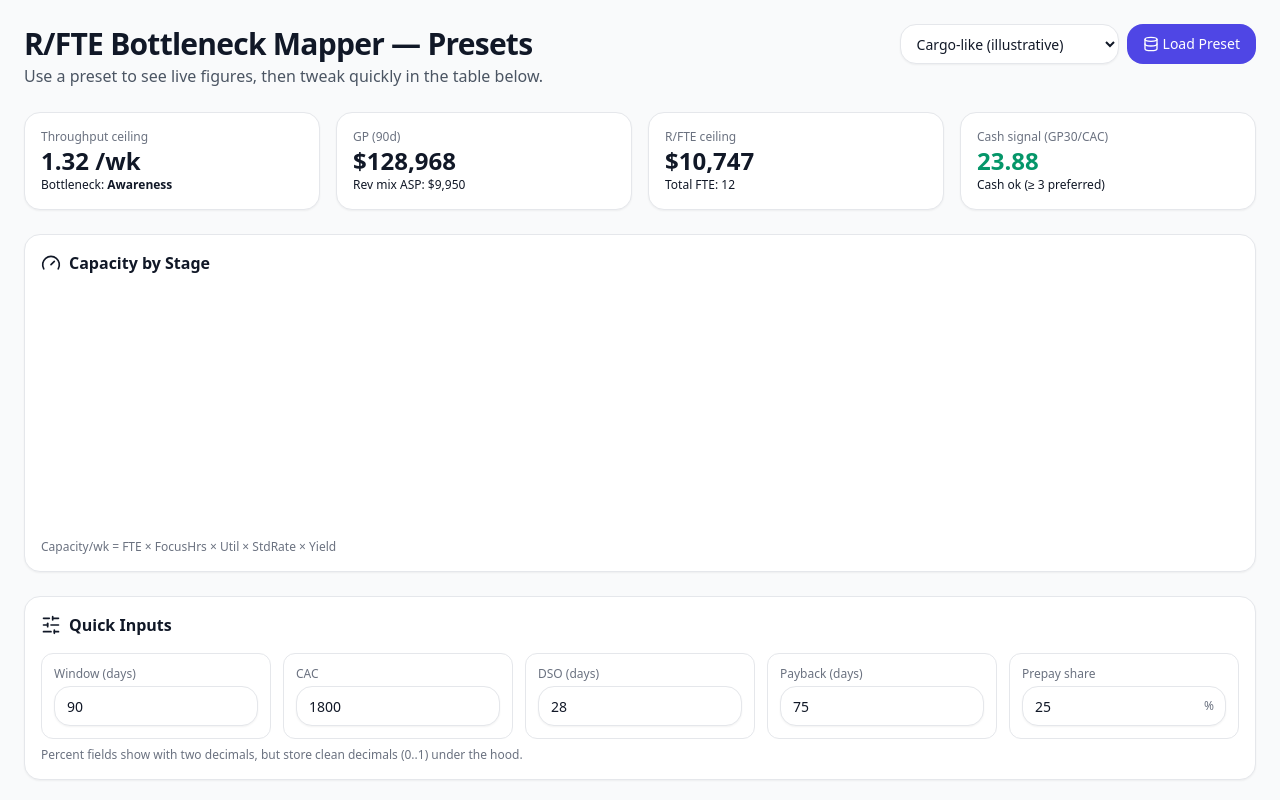
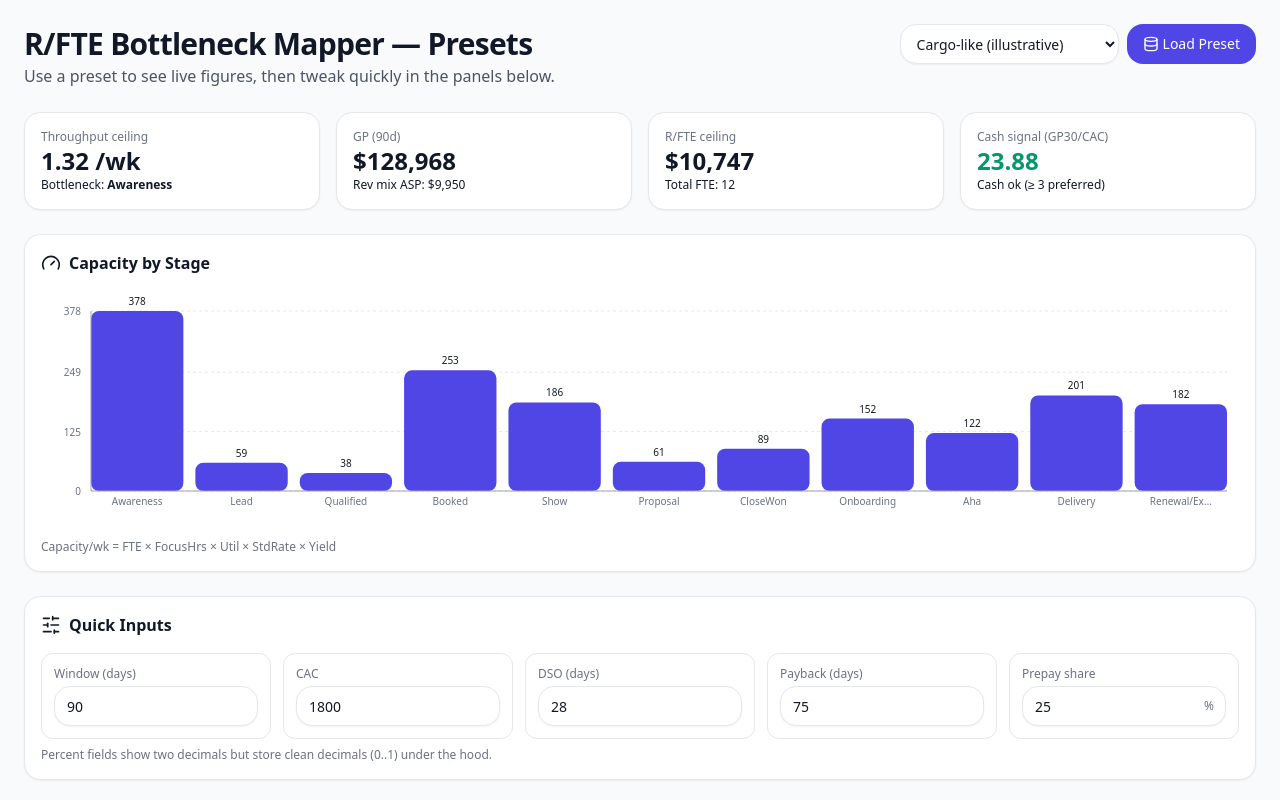
Before and after one commit to powerstephen/Customer-Acquisition, a Next.js app: page / in a window 1280 px wide. Shown: the top 800 px of the page. Built offline with nearby package versions, Linux system fonts and the light colour scheme.

Commit message:
Update page.tsx

```diff
--- a/app/page.tsx
+++ b/app/page.tsx
@@ -8,44 +8,10 @@ import { Label } from "../components/ui/label";
 import { Tabs, TabsContent, TabsList, TabsTrigger } from "../components/ui/tabs";
 import { Badge } from "../components/ui/badge";
 import { Separator } from "../components/ui/separator";
-import {
-  Plus, Trash2, Gauge, DollarSign, AlertTriangle,
-  SlidersHorizontal, Database, Bug
-} from "lucide-react";
+import { Plus, Trash2, Gauge, DollarSign, AlertTriangle, SlidersHorizontal, Database, Bug } from "lucide-react";
 import { motion } from "framer-motion";
-import dynamic from "next/dynamic";
 
-/** -------- Recharts: safest dynamic mapping (named -> default) -------- */
-const ResponsiveContainer = dynamic(
-  () => import("recharts").then((m) => ({ default: m.ResponsiveContainer })),
-  { ssr: false }
-);
-const BarChart = dynamic(
-  () => import("recharts").then((m) => ({ default: m.BarChart })),
-  { ssr: false }
-);
-const Bar = dynamic(
-  () => import("recharts").then((m) => ({ default: m.Bar })),
-  { ssr: false }
-);
-const XAxis = dynamic(
-  () => import("recharts").then((m) => ({ default: m.XAxis })),
-  { ssr: false }
-);
-const YAxis = dynamic(
-  () => import("recharts").then((m) => ({ default: m.YAxis })),
-  { ssr: false }
-);
-const Tooltip = dynamic(
-  () => import("recharts").then((m) => ({ default: m.Tooltip })),
-  { ssr: false }
-);
-const CartesianGrid = dynamic(
-  () => import("recharts").then((m) => ({ default: m.CartesianGrid })),
-  { ssr: false }
-);
-
-/** -------- Types -------- */
+/** ---------- Types ---------- */
 type Offer = { id: string; name: string; asp: number; gm: number; share: number };
 type HeadcountRow = { id: string; role: string; fte: number; focusHrs: number; util: number; contractors: number };
 type FunnelCounts = { awareness: number; lead: number; qualified: number; booked: number; show: number; proposal: number; closeWon: number };
@@ -53,28 +19,16 @@ type BacklogItem = { id: string; stage: string; units: number };
 type Cash = { cac: number; dso: number; paybackDays: number; prepayShare: number };
 type StageRow = { id: string; stage: string; unit: string; owner: string; fte: number; focusHrs: number; util: number; stdRate: number; yield: number };
 
-/** -------- Helpers -------- */
+/** ---------- Helpers ---------- */
 const fmt = (n: number, d = 0) => Number.isFinite(n) ? n.toLocaleString(undefined, { maximumFractionDigits: d }) : "";
 const safe = (n: number, alt = 0) => (Number.isFinite(n) && !Number.isNaN(n) ? n : alt);
 const sum = (arr: number[]) => arr.reduce((a, b) => a + safe(b), 0);
 const uid = () => Math.random().toString(36).slice(2) + Date.now().toString(36);
 
-/** -------- Percent input (shows XX.XX, stores 0..1) -------- */
+/** ---------- Percent input (shows XX.XX%, stores 0..1) ---------- */
 function PercentInput({
-  value,
-  onChange,
-  step = 0.01,
-  min = 0,
-  max = 100,
-  className,
-}: {
-  value: number;                 // stored as 0..1
-  onChange: (v: number) => void; // expect 0..1
-  step?: number;
-  min?: number;
-  max?: number;
-  className?: string;
-}) {
+  value, onChange, step = 0.01, min = 0, max = 100, className,
+}: { value: number; onChange: (v: number) => void; step?: number; min?: number; max?: number; className?: string }) {
   const display = Number.isFinite(value) ? Number((value * 100).toFixed(2)) : 0;
   return (
     <div className="relative">
@@ -95,7 +49,83 @@ function PercentInput({
   );
 }
 
-/** -------- Defaults -------- */
+/** ---------- Simple, built-in SVG bar chart (no external libs) ---------- */
+function SimpleBarChart({
+  data,
+  height = 240,
+  barColor = "#4f46e5",
+}: {
+  data: { name: string; capacity: number }[];
+  height?: number;
+  barColor?: string;
+}) {
+  const ref = useRef<HTMLDivElement | null>(null);
+  const [w, setW] = useState(0);
+
+  useEffect(() => {
+    if (!ref.current) return;
+    const ro = new ResizeObserver(entries => {
+      const cr = entries[0]?.contentRect;
+      if (cr?.width) setW(cr.width);
+    });
+    ro.observe(ref.current);
+    return () => ro.disconnect();
+  }, []);
+
+  const margin = { top: 20, right: 12, bottom: 40, left: 50 };
+  const width = Math.max(320, w);
+  const innerW = width - margin.left - margin.right;
+  const innerH = height - margin.top - margin.bottom;
+
+  const maxY = Math.max(1, ...data.map(d => d.capacity || 0));
+  const xCount = data.length;
+  const gap = 12;
+  const barW = xCount > 0 ? Math.max(8, (innerW - gap * (xCount - 1)) / xCount) : 0;
+
+  return (
+    <div ref={ref} className="w-full" style={{ height }}>
+      <svg width={width} height={height} role="img" aria-label="Capacity by stage chart">
+        {/* Axes */}
+        <g transform={`translate(${margin.left},${margin.top})`}>
+          {/* Y ticks (4) */}
+          {[0, 0.33, 0.66, 1].map((t, i) => {
+            const y = innerH - t * innerH;
+            const val = Math.round(t * maxY);
+            return (
+              <g key={i} transform={`translate(0,${y})`}>
+                <line x1={0} x2={innerW} stroke="#e5e7eb" strokeDasharray="3 3" />
+                <text x={-10} y={4} textAnchor="end" fontSize="10" fill="#6b7280">{val}</text>
+              </g>
+            );
+          })}
+          {/* Bars */}
+          {data.map((d, i) => {
+            const x = i * (barW + gap);
+            const h = maxY > 0 ? Math.max(0, (d.capacity / maxY) * innerH) : 0;
+            return (
+              <g key={d.name} transform={`translate(${x}, ${innerH - h})`}>
+                <rect width={barW} height={h} rx={8} ry={8} fill={barColor} />
+                {/* value label */}
+                <text x={barW / 2} y={-6} textAnchor="middle" fontSize="10" fill="#111827">
+                  {fmt(d.capacity, 0)}
+                </text>
+                {/* x label */}
+                <text x={barW / 2} y={h + 14} textAnchor="middle" fontSize="10" fill="#6b7280">
+                  {d.name.length > 10 ? d.name.slice(0, 10) + "…" : d.name}
+                </text>
+              </g>
+            );
+          })}
+          {/* Axis lines */}
+          <line x1={0} y1={innerH} x2={innerW} y2={innerH} stroke="#9ca3af" />
+          <line x1={0} y1={0} x2={0} y2={innerH} stroke="#9ca3af" />
+        </g>
+      </svg>
+    </div>
+  );
+}
+
+/** ---------- Defaults ---------- */
 const DEFAULT_STAGES: StageRow[] = [
   { id: "s1",  stage: "Awareness",          unit: "lead",    owner: "Marketing",    fte: 0, focusHrs: 0, util: 0.85, stdRate: 0,    yield: 1 },
   { id: "s2",  stage: "Lead",               unit: "lead",    owner: "Marketing/SDR",fte: 0, focusHrs: 0, util: 0.85, stdRate: 0,    yield: 1 },
@@ -110,7 +140,7 @@ const DEFAULT_STAGES: StageRow[] = [
   { id: "s11", stage: "Renewal/Expansion",  unit: "client",  owner: "CS",           fte: 0, focusHrs: 0, util: 0.85, stdRate: 0,    yield: 1 },
 ];
 
-/** -------- Presets (illustrative only) -------- */
+/** ---------- Presets (illustrative) ---------- */
 type Preset = {
   name: string;
   days: number;
@@ -180,45 +210,8 @@ const PRESETS: Record<string, Preset> = {
   }
 };
 
-/** -------- Safe chart wrapper (measures size before rendering) -------- */
-function SafeCapacityChart({ data }: { data: { name: string; capacity: number }[] }) {
-  const ref = useRef<HTMLDivElement | null>(null);
-  const [size, setSize] = useState<{ w: number; h: number }>({ w: 0, h: 0 });
-
-  useEffect(() => {
-    if (!ref.current) return;
-    const el = ref.current;
-    const ro = new ResizeObserver((entries) => {
-      for (const entry of entries) {
-        const cr = entry.contentRect;
-        setSize({ w: cr.width, h: cr.height });
-      }
-    });
-    ro.observe(el);
-    return () => ro.disconnect();
-  }, []);
-
-  return (
-    <div ref={ref} className="w-full h-[240px]">
-      {size.w > 0 && size.h > 0 ? (
-        <ResponsiveContainer width={size.w} height={size.h}>
-          <BarChart data={data}>
-            <CartesianGrid vertical={false} strokeDasharray="3 3" />
-            <XAxis dataKey="name" />
-            <YAxis />
-            <Tooltip />
-            <Bar dataKey="capacity" fill="#4f46e5" radius={[8,8,0,0]} />
-          </BarChart>
-        </ResponsiveContainer>
-      ) : (
-        <div className="w-full h-full grid place-items-center text-xs text-gray-500">Loading chart…</div>
-      )}
-    </div>
-  );
-}
-
-/** -------- Component -------- */
-export default function RFTEWithPresets() {
+/** ---------- Component ---------- */
+export default function RFTEWithPresets_NoLibChart() {
   // State (start with cargo-like preset)
   const [presetKey, setPresetKey] = useState<string>("cargo_like");
   const P = PRESETS[presetKey];
@@ -238,7 +231,7 @@ export default function RFTEWithPresets() {
   const weightedASP = useMemo(() => sum(offers.map(o => o.asp * o.share)), [offers]);
   const weightedGM  = useMemo(() => sum(offers.map(o => o.gm  * o.share)) / (sum(offers.map(o => o.share)) || 1), [offers]);
 
-  // conversions (from funnel) -> product for downstream multiplier
+  // conversions (from funnel)
   const cAwareLead  = useMemo(() => (funnel.awareness ? safe(funnel.lead     / funnel.awareness, 0) : 0), [funnel]);
   const cLeadQual   = useMemo(() => (funnel.lead       ? safe(funnel.qualified/ funnel.lead,       0) : 0), [funnel]);
   const cQualBooked = useMemo(() => (funnel.qualified  ? safe(funnel.booked   / funnel.qualified,  0) : 0), [funnel]);
@@ -247,7 +240,8 @@ export default function RFTEWithPresets() {
   const cPropClose  = useMemo(() => (funnel.proposal   ? safe(funnel.closeWon / funnel.proposal,   0) : 0), [funnel]);
 
   const prodFromAw  = useMemo(
-    () => [cAwareLead, cLeadQual, cQualBooked, cBookedShow, cShowProp, cPropClose].reduce((a, b) => a * (Number.isFinite(b) && b > 0 ? b : 1), 1),
+    () => [cAwareLead, cLeadQual, cQualBooked, cBookedShow, cShowProp, cPropClose]
+          .reduce((a, b) => a * (Number.isFinite(b) && b > 0 ? b : 1), 1),
     [cAwareLead, cLeadQual, cQualBooked, cBookedShow, cShowProp, cPropClose]
   );
 
@@ -332,40 +326,6 @@ export default function RFTEWithPresets() {
   const removeOffer  = (id: string) => setOffers(prev => prev.filter(o => o.id !== id));
   const setBacklogUnits = (id: string, units: number) => setBacklog(prev => prev.map(b => b.id === id ? { ...b, units } : b));
 
-  // Quick inputs (all clean numbers; Prepay shown as %)
-  const quickRows = [
-    {
-      label: "Window (days)",
-      control: (
-        <Input type="number" value={days} onChange={(e) => setDays(parseFloat(e.target.value) || 0)} />
-      ),
-    },
-    {
-      label: "CAC",
-      control: (
-        <Input type="number" value={cash.cac} onChange={(e) => setCash({ ...cash, cac: parseFloat(e.target.value) || 0 })} />
-      ),
-    },
-    {
-      label: "DSO (days)",
-      control: (
-        <Input type="number" value={cash.dso} onChange={(e) => setCash({ ...cash, dso: parseFloat(e.target.value) || 0 })} />
-      ),
-    },
-    {
-      label: "Payback (days)",
-      control: (
-        <Input type="number" value={cash.paybackDays} onChange={(e) => setCash({ ...cash, paybackDays: parseFloat(e.target.value) || 0 })} />
-      ),
-    },
-    {
-      label: "Prepay share",
-      control: (
-        <PercentInput value={cash.prepayShare} onChange={(v) => setCash({ ...cash, prepayShare: v })} />
-      ),
-    },
-  ] as const;
-
   return (
     <main className="mx-auto max-w-7xl p-6 space-y-6">
       {/* Header */}
@@ -383,10 +343,12 @@ export default function RFTEWithPresets() {
                 <option key={k} value={k}>{p.name}</option>
               ))}
             </select>
-            <Button onClick={() => applyPreset(presetKey)} className="flex items-center gap-1"><Database className="h-4 w-4"/> Load Preset</Button>
+            <Button onClick={() => applyPreset(presetKey)} className="flex items-center gap-1">
+              <Database className="h-4 w-4"/> Load Preset
+            </Button>
           </div>
         </div>
-        <p className="text-gray-600">Use a preset to see live figures, then tweak quickly in the table below.</p>
+        <p className="text-gray-600">Use a preset to see live figures, then tweak quickly in the panels below.</p>
       </motion.div>
 
       {/* Executive tiles */}
@@ -413,11 +375,11 @@ export default function RFTEWithPresets() {
         </CardContent></Card>
       </div>
 
-      {/* Capacity by Stage (Safe) */}
+      {/* Capacity by Stage (Built-in chart) */}
       <Card>
         <CardHeader><CardTitle className="flex items-center gap-2"><Gauge className="h-5 w-5"/>Capacity by Stage</CardTitle></CardHeader>
         <CardContent>
-          <SafeCapacityChart data={stages.map((s, i) => ({ name: s.stage, capacity: capsPerWeek[i]?.cap ?? 0 }))} />
+          <SimpleBarChart data={stages.map((s, i) => ({ name: s.stage, capacity: capsPerWeek[i]?.cap ?? 0 }))} />
           <div className="mt-2 text-xs text-gray-500">Capacity/wk = FTE × FocusHrs × Util × StdRate × Yield</div>
         </CardContent>
       </Card>
@@ -427,14 +389,28 @@ export default function RFTEWithPresets() {
         <CardHeader><CardTitle className="flex items-center gap-2"><SlidersHorizontal className="h-5 w-5"/>Quick Inputs</CardTitle></CardHeader>
         <CardContent className="space-y-2">
           <div className="grid grid-cols-1 md:grid-cols-3 lg:grid-cols-5 gap-3">
-            {quickRows.map((r, idx) => (
-              <div key={idx} className="rounded-xl border p-3 bg-white">
-                <div className="text-xs text-gray-500 mb-1">{r.label}</div>
-                {r.control}
-              </div>
-            ))}
+            <div className="rounded-xl border p-3 bg-white">
+              <div className="text-xs text-gray-500 mb-1">Window (days)</div>
+              <Input type="number" value={days} onChange={(e) => setDays(parseFloat(e.target.value) || 0)} />
+            </div>
+            <div className="rounded-xl border p-3 bg-white">
+              <div className="text-xs text-gray-500 mb-1">CAC</div>
+              <Input type="number" value={cash.cac} onChange={(e) => setCash({ ...cash, cac: parseFloat(e.target.value) || 0 })} />
+            </div>
+            <div className="rounded-xl border p-3 bg-white">
+              <div className="text-xs text-gray-500 mb-1">DSO (days)</div>
+              <Input type="number" value={cash.dso} onChange={(e) => setCash({ ...cash, dso: parseFloat(e.target.value) || 0 })} />
+            </div>
+            <div className="rounded-xl border p-3 bg-white">
+              <div className="text-xs text-gray-500 mb-1">Payback (days)</div>
+              <Input type="number" value={cash.paybackDays} onChange={(e) => setCash({ ...cash, paybackDays: parseFloat(e.target.value) || 0 })} />
+            </div>
+            <div className="rounded-xl border p-3 bg-white">
+              <div className="text-xs text-gray-500 mb-1">Prepay share</div>
+              <PercentInput value={cash.prepayShare} onChange={(v) => setCash({ ...cash, prepayShare: v })} />
+            </div>
           </div>
-          <p className="text-xs text-gray-500">Percent fields show with two decimals, but store clean decimals (0..1) under the hood.</p>
+          <p className="text-xs text-gray-500">Percent fields show two decimals but store clean decimals (0..1) under the hood.</p>
         </CardContent>
       </Card>
 
```
